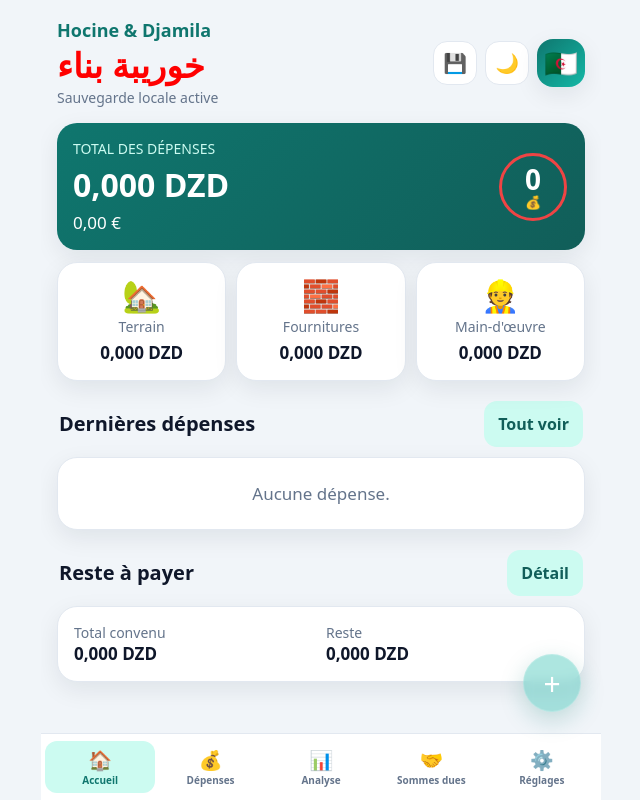
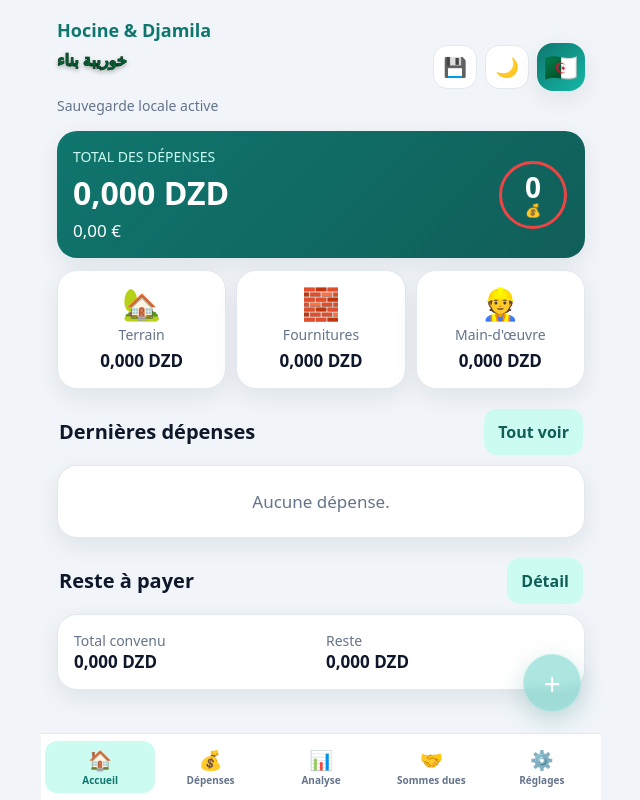
Before and after one commit to hmezoughi4/DarFiKhoriba, a plain HTML site: page index.html in a window 1280 px wide. Shown: the whole page, without its empty margins (319-959 px from the left). Drawn offline with Linux system fonts and the light colour scheme.

Commit message:
Update index.html

```diff
--- a/index.html
+++ b/index.html
@@ -38,7 +38,7 @@
     .top { margin-bottom: 16px; }
     .top > div:first-child { min-width: 0; flex: 1; }
     .eyebrow {overflow: hidden; color: var(--primary); font-size: 18px; font-weight: 800; text-overflow: ellipsis; white-space: nowrap;}
-    /* .eyebrow {
+    .arabe2 {
       margin: 7px 0 25px;
       background: linear-gradient(
         90deg,  #006633 0%,  #006633 32%,   #FFFFFF 45%,   #FFFFFF 55%,  #D21034 68%,  #D21034 100%  );
@@ -52,7 +52,7 @@
 
       -webkit-text-stroke: 0.7px rgba(25, 25, 25, 0.65);
       filter: drop-shadow(0 2px 2px rgba(0, 0, 0, 0.30));
-    } */
+    }
     .arabe { overflow: hidden; color: red; font-size: 34px; font-weight: 800; text-overflow: ellipsis; white-space: nowrap;}
     .top h1 { margin: 3px 0; font-size: 25px; }
     .logo { display: grid; width: 48px; height: 48px; flex: 0 0 48px; place-items: center; border-radius: 16px; background: linear-gradient(135deg, var(--primary), var(--primary-light)); box-shadow: var(--shadow); font-size: 27px; }
@@ -452,7 +452,7 @@ html[data-theme="dark"] .swipe-card.swiping-left{background:#172554!important;bo
     <header class="top">
       <div>
         <div class="eyebrow">Hocine &amp; Djamila</div>
-        <div class="arabe">خوريبة بناء</div>
+        <div class="arabe2">خوريبة بناء</div>
         <div class="small muted" id="saveStatus">Sauvegarde locale active</div>
       </div>
       <div class="top-actions"><button class="quick-export-button" id="quickExportJson" type="button" aria-label="Exporter rapidement la sauvegarde JSON" title="Sauvegarde JSON rapide">💾</button><button class="theme-button" id="themeToggle" type="button" aria-label="Basculer mode clair ou sombre">🌙</button><div class="logo" aria-label="Algérie">🇩🇿</div></div>
```
